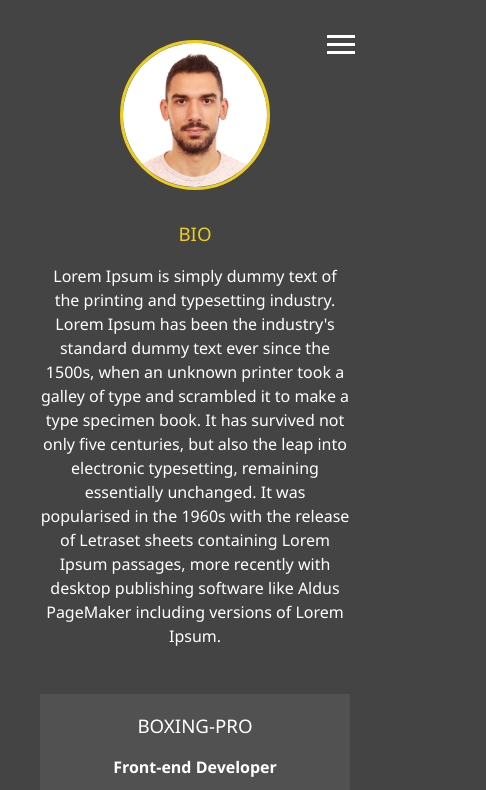
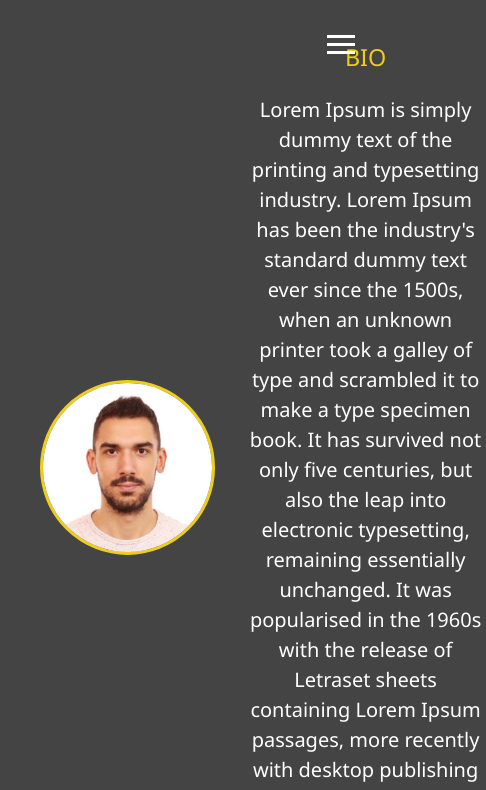
Before and after one commit to skyllex94/Portfolio_Website, a website: page dist/about.html in a window 390 px wide. Shown: the top 790 px of the page, 486 px wide, since content can reach past the window. Drawn offline with Linux system fonts and the light colour scheme.

Commit message:
portain justification

```diff
--- a/scss/_mobile.scss
+++ b/scss/_mobile.scss
@@ -63,34 +63,12 @@
     }
   }
 
-  .about-info {
-    grid-template-areas:
-      "bioimage"
-      "bio"
-      "job1"
-      "job2"
-      "job3";
-    grid-template-columns: 1fr;
-
-    .bio-image {
-      width: 150px;
-    }
-
-    .bio {
-      font-size: 1rem;
-    }
-  }
-
   .projects {
     grid-template-columns: repeat(2, 1fr);
   }
 }
 
 @include mediaSm {
-  main#home h1 {
-    margin-top: 10vh;
-    grid-template-columns: 1fr;
-  }
   .projects {
     grid-template-columns: 1fr;
   }
--- a/scss/main.scss
+++ b/scss/main.scss
@@ -103,7 +103,7 @@ main {
     margin-bottom: 1%;
     border-radius: 50%;
     border: $secondary-color 3px solid;
-    width: 12.5%;
+    width: 175px;
   }
 
   &#home {
```
Also changed, not shown: dist/css/main.css, dist/index.html.
